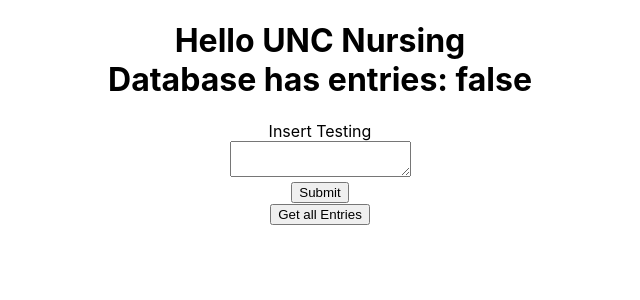
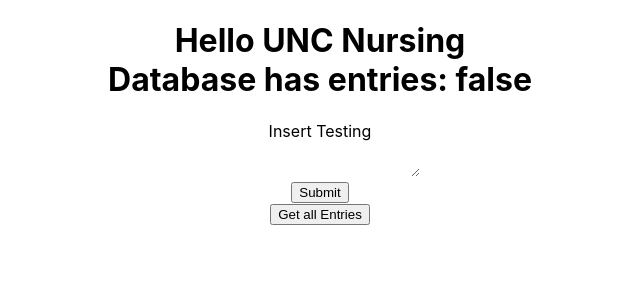
Before and after one commit to gda975/JustInTime, a React (Create React App) app in the folder admin-app/: page / in a window 1280 px wide. Shown: the top 300 px of the page, without its empty margins (320-960 px from the left). Built offline with nearby package versions, Linux system fonts and the light colour scheme; no server answers; the database is empty.

Commit message:
added atom

```diff
--- a/admin-app/src/App.css
+++ b/admin-app/src/App.css
@@ -1,5 +1,5 @@
 .content-page{
-  border: 1px solid rgb(146, 146, 146);
+  border: 0.2px solid rgb(208, 208, 208);
   width: 35%;
   margin: auto;
   margin-top: 10px;
@@ -15,6 +15,12 @@
   box-sizing: border-box
 }
 
+textarea {
+  border: none;
+  font-family: -apple-system, BlinkMacSystemFont, 'Segoe UI', 'Roboto', 'Oxygen',
+  'Ubuntu', 'Cantarell', 'Fira Sans', 'Droid Sans', 'Helvetica Neue',
+  sans-serif;
+}
 
 
 
--- a/admin-app/src/Atom.js
+++ b/admin-app/src/Atom.js
@@ -1,9 +1,20 @@
-import { useState } from "react";
+import { useState, useRef, useEffect } from "react";
 
-export default function Atom(props){
+export default function Atom(props) {
     let [toggleEdit, setEdit] = useState(false);
+    let textEl = useRef(null);
 
-    function toggleEditFunc(){
+    useEffect(() => {
+        if (textEl.current) {
+            textEl.current.focus();
+
+            //move cursor
+            textEl.current.selectionStart = textEl.current.value.length;
+            textEl.current.selectionEnd = textEl.current.value.length;
+        }
+    }, [toggleEdit])
+
+    function toggleEditFunc() {
         setEdit(!toggleEdit);
     }
 
@@ -13,9 +24,10 @@
             <div className="content" key={props.index + ""}>
 
                 {!toggleEdit ? <div className="content-actual"> Content: {props.val[1] == undefined ? "" : props.val[1].content} </div> :
-                <div className="content-edit">
-                    <textarea id = "content-txt" defaultValue={props.val[1] == undefined ? "" : props.val[1].content}></textarea>
-                </div>}
+                    <div className="content-edit">
+                        <textarea ref={textEl} id="content-txt" defaultValue={props.val[1] == undefined ? "" : props.val[1].content}></textarea>
+                        <button> save </button>
+                    </div>}
 
             </div>
             <p>Time: {props.val[1].time}</p>
```
